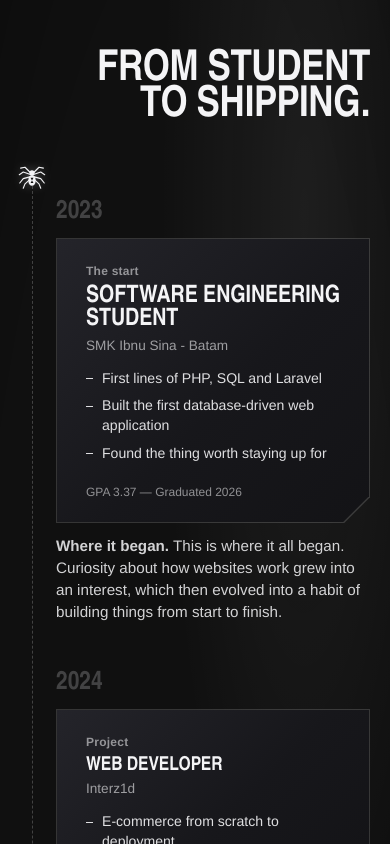
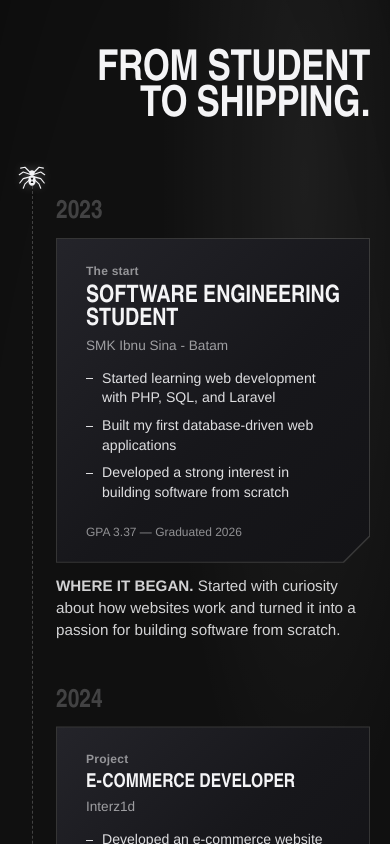
Before and after one commit to Albertichal/Portofolio, a Next.js app: page / in a window 390 px wide. Shown: the part 2828-3672 px from the top of the page. Built offline with nearby package versions, Linux system fonts and the light colour scheme.

Commit message:
perbaiki page3 dan sedikit di page 2

```diff
--- a/app/Slide2.tsx
+++ b/app/Slide2.tsx
@@ -29,7 +29,6 @@ const TOOLS: [string, string][] = [
 ];
 
 const STATS: [string, string][] = [
-  ["3.37", "Grade point average"],
   ["10", "Projects shipped"],
 ];
 
--- a/app/Slide3.tsx
+++ b/app/Slide3.tsx
@@ -6,102 +6,96 @@ import { useFitTitle } from "./slideUtils";
 import "./slide3.css";
 
 type Item = {
-  kind: "main" | "left" | "right"; // main = kartu besar di tengah, left/right = kartu kecil di samping
+  kind: "main" | "left" | "right";
   year: string;
   tag: string;
   title: string;
   org?: string;
   points: string[];
   foot?: string;
-  note?: [string, string]; // [kalimat tebal, sisanya]
+  note?: [string, string];
 };
 
-// TEKS SEMENTARA (struktur & isi dari ibnuhakim.id) - ganti sendiri nanti
 const ITEMS: Item[] = [
   {
     kind: "main",
     year: "2023",
     tag: "The start",
-    title: "software engineering Student",
+    title: "SOFTWARE ENGINEERING STUDENT",
     org: "SMK Ibnu Sina - Batam",
     points: [
-      "First lines of PHP, SQL and Laravel",
-      "Built the first database-driven web application",
-      "Found the thing worth staying up for",
+      "Started learning web development with PHP, SQL, and Laravel",
+      "Built my first database-driven web applications",
+      "Developed a strong interest in building software from scratch",
     ],
     foot: "GPA 3.37 — Graduated 2026",
     note: [
-      "Where it began.",
-      "This is where it all began. Curiosity about how websites work grew into an interest, which then evolved into a habit of building things from start to finish.",
+      "WHERE IT BEGAN.",
+      "Started with curiosity about how websites work and turned it into a passion for building software from scratch.",
     ],
   },
+
   {
     kind: "right",
     year: "2024",
     tag: "Project",
-    title: "Web Developer",
+    title: "E-COMMERCE DEVELOPER",
     org: "Interz1d",
-    points: ["E-commerce from scratch to deployment", "Payment integration & inventory"],
+    points: [
+      "Developed an e-commerce website from scratch to deployment",
+      "Implemented payment integration and inventory management",
+    ],
   },
+
   {
     kind: "main",
     year: "2024",
-    tag: "Volunteer",
-    title: "Dashboard Developer",
-    org: "Humanity Project Batch 2 — Bayah",
+    tag: "Internship",
+    title: "ERP & WEB DEVELOPER",
+    org: "Accounting & ERP Company",
     points: [
-      "Actively participated in developing a disaster evacuation point dashboard using Tableau",
-      "Integrated the dashboard with a website to provide real-time visualization of evacuation locations",
-      "Performed data processing and cleaning to ensure disaster information accuracy",
-      "Collaborated with the team to provide technology solutions that help communities during disasters",
+      "Worked on Point of Sale (POS) and e-commerce applications as part of the company's ERP ecosystem",
+      "Integrated POS and e-commerce systems with the company's ERP platform to connect business data and processes",
+      "Gained hands-on experience with ERP-based business processes, including sales, products, inventory, and transaction management",
+      "Collaborated with the development team to build and integrate software solutions for business and accounting workflows",
     ],
-    foot: "Social impact: contributed to community safety through accessible disaster information",
+    foot:
+      "Learning impact: Gained practical experience developing and integrating web applications within an ERP and accounting environment.",
     note: [
-      "Technology that helps.",
-      "A disaster evacuation dashboard built with Tableau and wired into a public website, so the information reaches people when it matters.",
+      "TECHNOLOGY IN BUSINESS.",
+      "Explored how technology supports real-world business operations through ERP, accounting, POS, and e-commerce systems.",
     ],
   },
+
   {
     kind: "left",
     year: "2025",
-    tag: "Certification",
-    title: "Revou & CISDV",
-    org: "Passas Institute",
-    points: ["Tech education programme", "Information system data visualization"],
-    foot: "Two certificates",
+    tag: "Learning & Development",
+    title: "AI & AUTOMATION",
+    org: "n8n & Python",
+    points: [
+      "Learned Python and n8n for workflow automation and AI-powered solutions",
+      "Built automated workflows and AI-based chatbots using n8n",
+      "Integrated AI chatbot automation with ERP systems to support business processes",
+    ],
+    foot: "Focus: AI, automation, Python, n8n, and ERP integration",
   },
-  {
-    kind: "main",
-    year: "2025",
-    tag: "Internship",
-    title: "Back-end Developer Intern",
-    org: "Pusdatin Kemhan — Jakarta, Indonesia",
-    points: [
-      "Developed the Open Data Kemhan prototype website as a national defense data transparency platform",
-      "Designed and implemented the database architecture and API contracts",
-      "Worked with the front-end team on integration and testing before release",
-    ],
-    note: [
-      "Where the ministry taught me.",
-      "Four months on Open Data Kemhan: the database architecture, the API contract with the front end, and the testing that makes it safe to ship.",
-    ],
-  },
+
   {
     kind: "main",
     year: "2026",
     tag: "Now",
-    title: "Web Application Developer",
-    org: "Kemnaker RI — South Jakarta, Indonesia",
+    title: "FRONT-END DEVELOPMENT",
+    org: "JavaScript & TypeScript",
     points: [
-      "Redesigning the regional IPK measurement system across all 38 provinces of Indonesia",
-      "Improving measurement accuracy and consistency so evaluation rests on comparable numbers",
-      "Restructuring how the data is organised, making it usable as a basis for policy decisions",
-      "Working within a national government platform where reliability matters more than novelty",
+      "Started learning modern front-end development with JavaScript and TypeScript",
+      "Exploring Next.js, Vue, and Vite for modern web development",
+      "Learning component-based architecture and modern front-end development workflows",
     ],
-    foot: "Scope: a measurement system used across 38 provinces",
+    foot: "Focus: JavaScript, TypeScript, Next.js, Vue, and Vite",
     note: [
-      "From student to the ministry.",
-      "Now inside Kemnaker RI, rebuilding a measurement system that 38 provinces report through — where being right matters more than being clever.",
+      "THE NEXT STEP.",
+      "Expanding from automation and backend workflows into modern front-end development.",
     ],
   },
 ];
@@ -110,64 +104,102 @@ export default function Slide3() {
   const titleRef = useRef<HTMLHeadingElement>(null);
   const tlRef = useRef<HTMLOListElement>(null);
   const spiderRef = useRef<HTMLDivElement>(null);
+
   useFitTitle(titleRef);
 
-  // Laba-laba turun/naik di benang mengikuti scroll (posisinya di tengah layar).
+  // Laba-laba turun/naik di benang mengikuti scroll.
   // Benang yang sudah dilewati solid, sisanya putus-putus.
   useEffect(() => {
     const tl = tlRef.current!;
     const spider = spiderRef.current!;
-    const items = Array.from(tl.querySelectorAll<HTMLElement>(".tl-item"));
+    const items = Array.from(
+      tl.querySelectorAll<HTMLElement>(".tl-item")
+    );
+
     let raf = 0;
     let lastY = window.scrollY;
     let moveTimer = 0;
 
     const update = () => {
       raf = 0;
+
       const mid = window.innerHeight * 0.5;
       const r = tl.getBoundingClientRect();
-      const p = Math.min(r.height, Math.max(0, mid - r.top));
+      const p = Math.min(
+        r.height,
+        Math.max(0, mid - r.top)
+      );
+
       tl.style.setProperty("--p", `${p}px`);
 
-      // item yang sedang dilewati garis tengah jadi "aktif"
+      // Item yang sedang dilewati garis tengah menjadi aktif
       items.forEach((it) => {
         const b = it.getBoundingClientRect();
-        it.classList.toggle("is-active", b.top < mid && b.bottom > mid);
+
+        it.classList.toggle(
+          "is-active",
+          b.top < mid && b.bottom > mid
+        );
       });
 
-      // arah laba-laba: scroll turun = kepala ke bawah, scroll naik = kepala ke atas
+      // Arah laba-laba
       const y = window.scrollY;
+
       if (y !== lastY) {
-        spider.dataset.dir = y > lastY ? "down" : "up";
+        spider.dataset.dir =
+          y > lastY ? "down" : "up";
+
         spider.classList.add("is-moving");
+
         window.clearTimeout(moveTimer);
-        moveTimer = window.setTimeout(() => spider.classList.remove("is-moving"), 160);
+
+        moveTimer = window.setTimeout(() => {
+          spider.classList.remove("is-moving");
+        }, 160);
+
         lastY = y;
       }
     };
+
     const onScroll = () => {
-      if (!raf) raf = requestAnimationFrame(update);
+      if (!raf) {
+        raf = requestAnimationFrame(update);
+      }
     };
 
     update();
-    window.addEventListener("scroll", onScroll, { passive: true });
+
+    window.addEventListener("scroll", onScroll, {
+      passive: true,
+    });
+
     window.addEventListener("resize", onScroll);
+
     return () => {
       window.removeEventListener("scroll", onScroll);
       window.removeEventListener("resize", onScroll);
+
       window.clearTimeout(moveTimer);
-      if (raf) cancelAnimationFrame(raf);
+
+      if (raf) {
+        cancelAnimationFrame(raf);
+      }
     };
   }, []);
 
   return (
     <section className="s3" aria-labelledby="s3-title">
       <div className="s3-bg" aria-hidden="true" />
+
       <Climber />
 
       <div className="s3-inner">
         <div className="s3-head">
-          <h2 id="s3-title" ref={titleRef} className="s3-title">
+          <h2
+            id="s3-title"
+            ref={titleRef}
+            className="s3-title"
+          >
             <span>From Student</span>
             <span>To Shipping.</span>
           </h2>
@@ -177,44 +209,121 @@ export default function Slide3() {
           <li className="tl-rail" aria-hidden="true">
             <span className="tl-line" />
             <span className="tl-fill" />
-            <div ref={spiderRef} className="tl-spider" data-dir="down">
+
+            <div
+              ref={spiderRef}
+              className="tl-spider"
+              data-dir="down"
+            >
               <svg viewBox="-16 -16 32 32">
-                <g fill="none" stroke="#f4f4f6" strokeWidth="1.3" strokeLinecap="round" strokeLinejoin="round">
-                  <path className="leg" d="M-2 -4 L-8 -10 L-13 -9" />
-                  <path className="leg" d="M-2.5 -2 L-10 -4.5 L-14.5 -1.5" />
-                  <path className="leg" d="M-2.5 1 L-10 3 L-14 8" />
-                  <path className="leg" d="M-2 3.5 L-8 9 L-10 14" />
-                  <path className="leg" d="M2 -4 L8 -10 L13 -9" />
-                  <path className="leg" d="M2.5 -2 L10 -4.5 L14.5 -1.5" />
-                  <path className="leg" d="M2.5 1 L10 3 L14 8" />
-                  <path className="leg" d="M2 3.5 L8 9 L10 14" />
+                <g
+                  fill="none"
+                  stroke="#f4f4f6"
+                  strokeWidth="1.3"
+                  strokeLinecap="round"
+                  strokeLinejoin="round"
+                >
+                  <path
+                    className="leg"
+                    d="M-2 -4 L-8 -10 L-13 -9"
+                  />
+                  <path
+                    className="leg"
+                    d="M-2.5 -2 L-10 -4.5 L-14.5 -1.5"
+                  />
+                  <path
+                    className="leg"
+                    d="M-2.5 1 L-10 3 L-14 8"
+                  />
+                  <path
+                    className="leg"
+                    d="M-2 3.5 L-8 9 L-10 14"
+                  />
+                  <path
+                    className="leg"
+                    d="M2 -4 L8 -10 L13 -9"
+                  />
+                  <path
+                    className="leg"
+                    d="M2.5 -2 L10 -4.5 L14.5 -1.5"
+                  />
+                  <path
+                    className="leg"
+                    d="M2.5 1 L10 3 L14 8"
+                  />
+                  <path
+                    className="leg"
+                    d="M2 3.5 L8 9 L10 14"
+                  />
                 </g>
-                <ellipse cx="0" cy="5" rx="4.2" ry="6.2" fill="#f4f4f6" />
-                <circle cx="0" cy="-3.5" r="3" fill="#f4f4f6" />
-                <path d="M-1.7 2 L1.7 2 L0 5 L1.7 8 L-1.7 8 L0 5 Z" fill="#101010" />
+
+                <ellipse
+                  cx="0"
+                  cy="5"
+                  rx="4.2"
+                  ry="6.2"
+                  fill="#f4f4f6"
+                />
+
+                <circle
+                  cx="0"
+                  cy="-3.5"
+                  r="3"
+                  fill="#f4f4f6"
+                />
+
+                <path
+                  d="M-1.7 2 L1.7 2 L0 5 L1.7 8 L-1.7 8 L0 5 Z"
+                  fill="#101010"
+                />
               </svg>
             </div>
           </li>
 
-          {ITEMS.map((it) => (
-            <li key={it.year + it.title} className={`tl-item tl-${it.kind}`}>
-              <span className="tl-year">{it.year}</span>
+          {ITEMS.map((it, index) => (
+            <li
+              key={it.year + it.title}
+              className={`tl-item tl-${it.kind} ${index % 2 === 0
+                  ? "tl-year-left"
+                  : "tl-year-right"
+                }`}
+            >
+              <span className="tl-year">
+                {it.year}
+              </span>
 
               <article className="tl-card">
-                <p className="tl-tag">{it.tag}</p>
-                <h3 className="tl-title">{it.title}</h3>
-                {it.org && <p className="tl-org">{it.org}</p>}
+                <p className="tl-tag">
+                  {it.tag}
+                </p>
+
+                <h3 className="tl-title">
+                  {it.title}
+                </h3>
+
+                {it.org && (
+                  <p className="tl-org">
+                    {it.org}
+                  </p>
+                )}
+
                 <ul className="tl-points">
                   {it.points.map((p) => (
                     <li key={p}>{p}</li>
                   ))}
                 </ul>
-                {it.foot && <p className="tl-foot">{it.foot}</p>}
+
+                {it.foot && (
+                  <p className="tl-foot">
+                    {it.foot}
+                  </p>
+                )}
               </article>
 
               {it.note && (
                 <p className="tl-note">
-                  <strong>{it.note[0]}</strong> {it.note[1]}
+                  <strong>{it.note[0]}</strong>{" "}
+                  {it.note[1]}
                 </p>
               )}
             </li>
--- a/app/slide3.css
+++ b/app/slide3.css
@@ -1,10 +1,8 @@
-/* ===== Slide 3 / timeline (khusus Slide3.tsx) =====
-   Memakai variabel dari globals.css: --paper, --ink, --line, --display, --text */
+/* ===== Slide 3 / timeline ===== */
 
 .s3 {
     position: relative;
     z-index: 3;
-    /* di atas slide 2 */
     isolation: isolate;
     min-height: 100vh;
     min-height: 100svh;
@@ -17,7 +15,7 @@
     position: absolute;
     inset: 0;
     z-index: -1;
-    background: radial-gradient(60% 40% at 78% 8%, rgba(255, 255, 255, 0.06), transparent 62%), radial-gradient(120% 90% at 50% 50%, transparent 55%, rgba(0, 0, 0, 0.6) 100%), #101010;
+    background: radial-gradient( 60% 40% at 78% 8%, rgba(255, 255, 255, 0.06), transparent 62%), radial-gradient( 120% 90% at 50% 50%, transparent 55%, rgba(0, 0, 0, 0.6) 100%), #101010;
 }
 
 .s3-inner {
@@ -25,7 +23,7 @@
 }
 
 
-/* Judul slide 3 (ukuran diatur JS: useFitTitle; font-size di sini hanya cadangan) */
+/* ===== TITLE ===== */
 
 .s3-title {
     display: flex;
@@ -58,15 +56,17 @@
 }
 
 
-/* Timeline: garis tengah + kartu bergantian */
+/* ===== TIMELINE ===== */
 
 .tl {
     --p: 0px;
-    /* panjang benang yang sudah dilewati (diisi JS) */
     position: relative;
     list-style: none;
     margin-top: clamp(24px, 6vh, 64px);
 }
+
+
+/* ===== RAIL / GARIS TENGAH ===== */
 
 .tl-rail {
     position: absolute;
@@ -95,7 +95,7 @@
 }
 
 
-/* Laba-laba kecil di ujung benang */
+/* ===== SPIDER ===== */
 
 .tl-spider {
     position: absolute;
@@ -104,7 +104,7 @@
     width: 34px;
     height: 34px;
     translate: -50% -50%;
-    filter: drop-shadow(0 0 5px rgba(244, 244, 246, 0.3));
+    filter: drop-shadow( 0 0 5px rgba(244, 244, 246, 0.3));
 }
 
 .tl-spider svg {
@@ -112,7 +112,6 @@
     height: 100%;
     overflow: visible;
     rotate: 180deg;
-    /* kepala ke bawah saat scroll turun */
     transition: rotate 0.35s ease;
 }
 
@@ -142,6 +141,9 @@
     }
 }
 
+
+/* ===== TIMELINE ITEMS ===== */
+
 .tl-item {
     position: relative;
     display: grid;
@@ -155,23 +157,48 @@
     align-self: center;
 }
 
+
+/* ===== YEAR ===== */
+
 .tl-year {
     font-family: var(--display);
     font-weight: 900;
     font-size: clamp(2rem, 3.4vw, 3.4rem);
     line-height: 1;
     opacity: 0.22;
-    transition: opacity 0.35s ease;
+    transition: opacity 0.35s ease, transform 0.35s ease;
 }
 
 .tl-item.is-active .tl-year {
     opacity: 1;
 }
 
-.tl-main .tl-year {
+
+/*
+  Posisi card tetap berdasarkan kind.
+  Hanya tahun yang dibuat selang-seling.
+*/
+
+
+/* Tahun ganjil: kiri */
+
+.tl-item.tl-year-left .tl-year {
     grid-column: 1;
     justify-self: start;
+    text-align: left;
 }
+
+
+/* Tahun genap: kanan */
+
+.tl-item.tl-year-right .tl-year {
+    grid-column: 3;
+    justify-self: end;
+    text-align: right;
+}
+
+
+/* ===== MAIN CARD ===== */
 
 .tl-main .tl-card {
     grid-column: 2;
@@ -182,16 +209,17 @@
     justify-self: start;
 }
 
+
+/* ===== LEFT CARD ===== */
+
 .tl-left .tl-card {
     grid-column: 1;
     justify-self: end;
     max-width: 22rem;
 }
 
-.tl-left .tl-year {
-    grid-column: 3;
-    justify-self: end;
-}
+
+/* ===== RIGHT CARD ===== */
 
 .tl-right .tl-card {
     grid-column: 3;
@@ -199,13 +227,8 @@
     max-width: 22rem;
 }
 
-.tl-right .tl-year {
-    grid-column: 1;
-    justify-self: start;
-}
 
-
-/* Kartu: kaca gelap dengan sudut kanan bawah terpotong */
+/* ===== CARD ===== */
 
 .tl-card {
     --cut: 26px;
@@ -213,8 +236,7 @@
     isolation: isolate;
     padding: 26px 30px 24px;
     background: rgba(244, 244, 246, 0.16);
-    /* jadi garis tepi */
-    clip-path: polygon(0 0, 100% 0, 100% calc(100% - var(--cut)), calc(100% - var(--cut)) 100%, 0 100%);
+    clip-path: polygon( 0 0, 100% 0, 100% calc(100% - var(--cut)), calc(100% - var(--cut)) 100%, 0 100%);
     transition: background 0.35s ease;
 }
 
@@ -223,13 +245,16 @@
     position: absolute;
     inset: 1px;
     z-index: -1;
-    background: linear-gradient(135deg, #24242a 0%, #17171b 55%, #131316 100%);
-    clip-path: polygon(0 0, 100% 0, 100% calc(100% - var(--cut)), calc(100% - var(--cut)) 100%, 0 100%);
+    background: linear-gradient( 135deg, #24242a 0%, #17171b 55%, #131316 100%);
+    clip-path: polygon( 0 0, 100% 0, 100% calc(100% - var(--cut)), calc(100% - var(--cut)) 100%, 0 100%);
 }
 
 .tl-item.is-active .tl-card {
     background: rgba(244, 244, 246, 0.5);
 }
+
+
+/* ===== CARD CONTENT ===== */
 
 .tl-tag {
     font-size: 0.75rem;
@@ -301,6 +326,9 @@
     font-weight: 800;
 }
 
+
+/* ===== MOBILE ===== */
+
 @media (max-width: 899px) {
     .s3-inner {
         padding: 96px 20px 120px;
@@ -322,6 +350,10 @@
     .tl-item>* {
         grid-row: auto;
     }
+    /*
+    Di mobile semua elemen kembali satu kolom.
+    Tahun tetap berada di atas card agar tidak berantakan.
+  */
     .tl-item .tl-year,
     .tl-item .tl-card,
     .tl-item .tl-note {
@@ -332,4 +364,14 @@
     .tl-item .tl-year {
         font-size: 1.6rem;
     }
+    /*
+    Alternating year hanya berlaku desktop.
+    Mobile dibuat konsisten agar timeline tetap rapi.
+  */
+    .tl-item.tl-year-left .tl-year,
+    .tl-item.tl-year-right .tl-year {
+        grid-column: 1;
+        justify-self: stretch;
+        text-align: left;
+    }
 }
```
